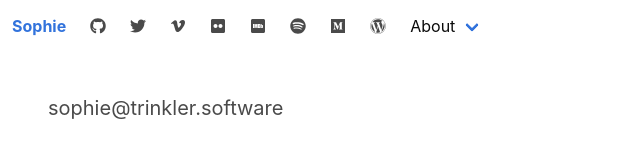
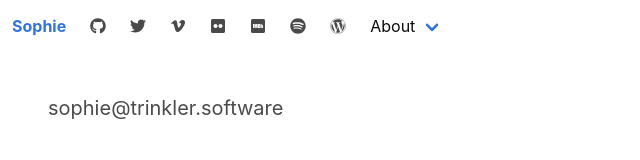
Before and after one commit to sophieraderm/website, a plain HTML site: page Contact.html in a window 1280 px wide. Shown: the full height of the page, 0-640 px from the left. Drawn offline with nearby package versions, Linux system fonts and the light colour scheme.

Commit message:
remove medium

```diff
--- a/Contact.html
+++ b/Contact.html
@@ -42,11 +42,6 @@
     <a class="navbar-item" href="https://open.spotify.com/user/sophieradermacher?si=UiMRjQTYTtGq437pMnM-QA" target="_blank">
       <span class="icon">
         <i class="fab fa-spotify"></i>
-      </span>
-    </a>
-    <a class="navbar-item" href="https://medium.com/@radermas" target="_blank">
-      <span class="icon">
-        <i class="fab fa-medium"></i>
       </span>
     </a>
     <a class="navbar-item" href="https://sophieradermacher.wordpress.com/" target="_blank">
```
Also changed, not shown: education.html (+0 -5 lines), experience.html (+0 -5 lines), index.html (+0 -5 lines).
